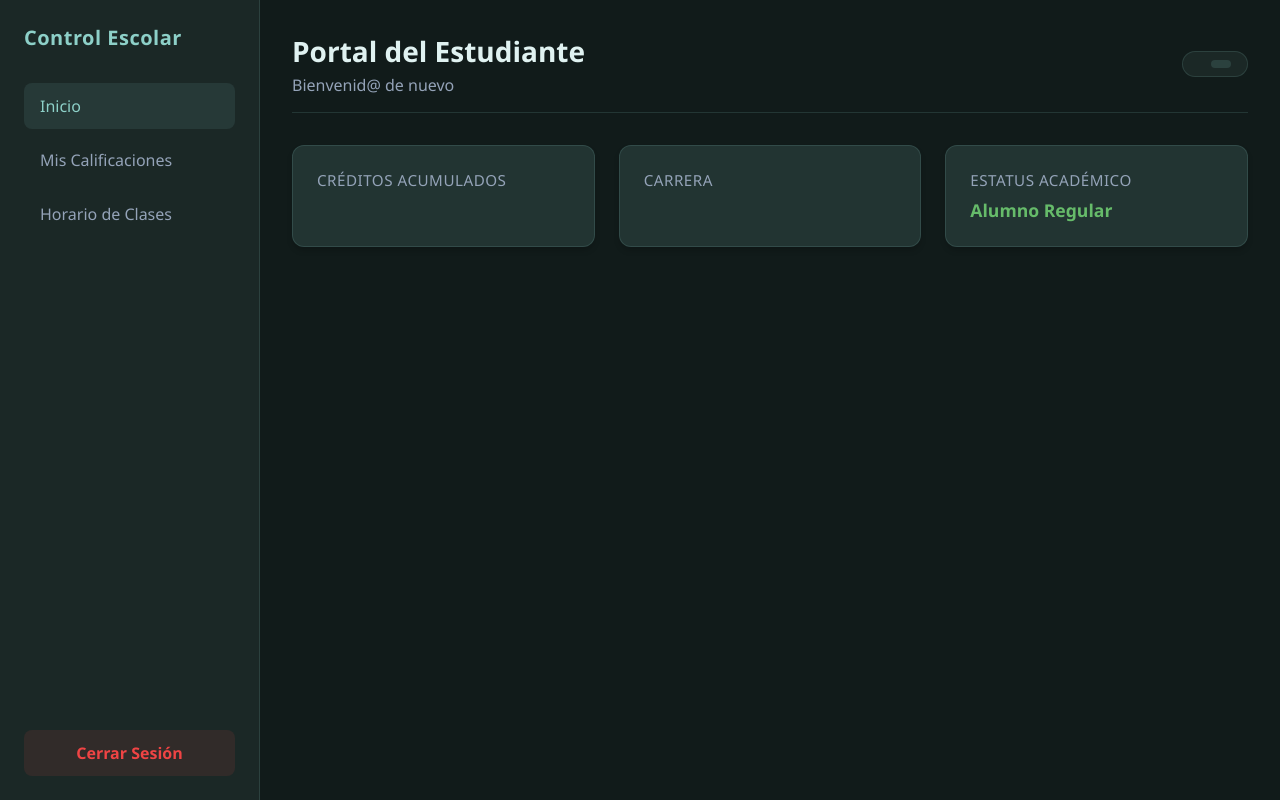
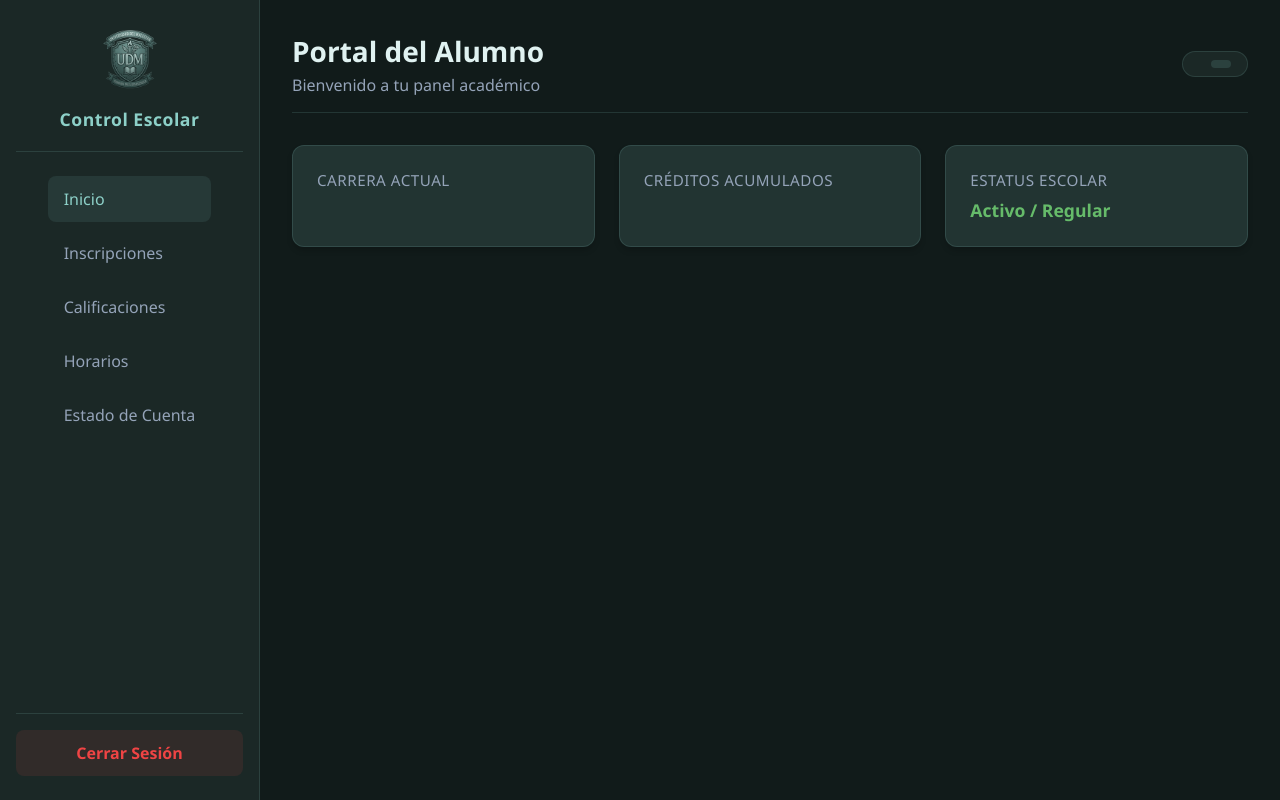
Before and after one commit to Jancu88/Universidad-del-malestar, a PHP site: page /HTML/inicioAlumno.html in a window 1280 px wide. Run offline with PHP 8.4, Linux system fonts and the light colour scheme.

Commit message:
actualizacion con logo

```diff
--- a/CSS/inicioAlumno.css
+++ b/CSS/inicioAlumno.css
@@ -2,7 +2,6 @@
    ESTILOS ESPECÍFICOS - INICIO ALUMNO
 ----------------------------------------- */
 
-/* Reseteo y variables base inspiradas en tu paleta */
 :root {
     --primary-brand: #8DD0C8;
     --bg-main: #111B1A;
@@ -31,32 +30,69 @@ body {
 .dashboard-layout {
     display: flex;
     min-height: 100vh;
+    width: 100%;
 }
 
-/* Sidebar / Navegación Lateral */
+/* Sidebar / Navegación Lateral (Estricto a 260px) */
 .sidebar {
     width: 260px;
+    min-width: 260px;
+    max-width: 260px;
     background-color: var(--surface);
     border-right: 1px solid var(--border-color);
     display: flex;
     flex-direction: column;
     justify-content: space-between;
-    padding: 24px;
+    padding: 24px 16px;
+    min-height: 100vh;
+    position: sticky;
+    top: 0;
 }
 
+/* Bloque superior (Logo + Navegación) */
+.sidebar-top {
+    display: flex;
+    flex-direction: column;
+    align-items: center;
+    width: 100%;
+}
+
+/* Contenedor del Logotipo y Título centrados */
+.brand-container {
+    display: flex;
+    flex-direction: column;
+    align-items: center;
+    text-align: center;
+    margin-bottom: 24px;
+    padding-bottom: 20px;
+    border-bottom: 1px solid var(--border-color);
+    width: 100%;
+}
+
+/* Logotipo grande y centrado arriba */
+.brand-logo {
+    width: 130px;
+    height: auto;
+    object-fit: contain;
+    margin-bottom: 12px;
+}
+
+/* Texto de Control Escolar abajo del logo */
 .brand-title {
-    font-size: 1.25rem;
+    font-size: 1.1rem;
     font-weight: 700;
     color: var(--primary-brand);
-    margin-bottom: 32px;
     letter-spacing: 0.5px;
+    margin: 0;
 }
 
+/* Listado de navegación */
 .nav-list {
     list-style: none;
     display: flex;
     flex-direction: column;
     gap: 8px;
+    width: 100%;
 }
 
 .nav-link {
@@ -67,6 +103,7 @@ body {
     border-radius: 8px;
     transition: all 0.2s ease;
     font-weight: 500;
+    width: 100%;
 }
 
 .nav-link:hover,
@@ -75,6 +112,14 @@ body {
     color: var(--primary-brand);
 }
 
+/* Bloque inferior para el botón de Cerrar Sesión */
+.sidebar-bottom {
+    width: 100%;
+    padding-top: 16px;
+    border-top: 1px solid var(--border-color);
+}
+
+/* Botón de Cerrar Sesión fijo dentro de la barra */
 .btn-logout {
     display: block;
     width: 100%;
--- a/HTML/inicioAlumno.html
+++ b/HTML/inicioAlumno.html
@@ -4,6 +4,7 @@
     <meta charset="UTF-8">
     <meta name="viewport" content="width=device-width, initial-scale=1.0">
     <title>Portal Alumno - Control Escolar</title>
+    <!-- Enlace al archivo CSS específico para este módulo -->
     <link rel="stylesheet" href="../CSS/inicioAlumno.css">
 </head>
 <body>
@@ -12,26 +13,40 @@
 
     <!-- Sidebar / Navegación Lateral -->
     <aside class="sidebar">
-        <div>
-            <h2 class="brand-title">Control Escolar</h2>
+
+        <!-- Bloque Superior: Logo, Título y Menú -->
+        <div class="sidebar-top">
+            <div class="brand-container">
+                <img src="../Recursos/logo.png" alt="Logo UDM" class="brand-logo">
+                <h2 class="brand-title">Control Escolar</h2>
+            </div>
+
             <nav>
                 <ul class="nav-list">
                     <li class="nav-item">
                         <a href="inicioAlumno.php" class="nav-link active">Inicio</a>
                     </li>
                     <li class="nav-item">
-                        <a href="calificaciones.php" class="nav-link">Mis Calificaciones</a>
+                        <a href="inscripciones.php" class="nav-link">Inscripciones</a>
                     </li>
                     <li class="nav-item">
-                        <a href="horario.php" class="nav-link">Horario de Clases</a>
+                        <a href="calificaciones.php" class="nav-link">Calificaciones</a>
+                    </li>
+                    <li class="nav-item">
+                        <a href="horarios.php" class="nav-link">Horarios</a>
+                    </li>
+                    <li class="nav-item">
+                        <a href="adeudos.php" class="nav-link">Estado de Cuenta</a>
                     </li>
                 </ul>
             </nav>
         </div>
 
-        <div>
+        <!-- Bloque Inferior: Botón de Cerrar Sesión -->
+        <div class="sidebar-bottom">
             <a href="../PHP/logout.php" class="btn-logout">Cerrar Sesión</a>
         </div>
+
     </aside>
 
     <!-- Contenido Principal del Alumno -->
@@ -39,19 +54,26 @@
 
         <header class="top-bar">
             <div>
-                <h1>Portal del Estudiante</h1>
-                <p style="color: var(--text-secondary); margin-top: 4px;">Bienvenid@ de nuevo</p>
+                <h1>Portal del Alumno</h1>
+                <p style="color: var(--text-secondary); margin-top: 4px;">Bienvenido a tu panel académico</p>
             </div>
 
             <div class="user-info">
-                <span style="font-weight: 500;" id="nombre-usuario"><?php echo htmlspecialchars($nombre ?? 'Estudiante'); ?></span>
+                <span style="font-weight: 500;" id="nombre-usuario"><?php echo htmlspecialchars($nombre ?? 'Alumno'); ?></span>
                 <span class="role-badge" id="rol-usuario"><?php echo htmlspecialchars($rol ?? 'alumno'); ?></span>
             </div>
         </header>
 
-        <!-- Tarjetas Informativas basadas en la Base de Datos -->
+        <!-- Tarjetas Informativas / Resumen para Alumnos -->
         <section>
             <div class="grid-cards">
+
+                <article class="card">
+                    <h3>Carrera Actual</h3>
+                    <p style="font-size: 1.25rem; font-weight: 600; color: var(--primary-brand); margin-top: 8px;">
+                        <?php echo htmlspecialchars($carrera ?? 'Sin carrera asignada'); ?>
+                    </p>
+                </article>
 
                 <article class="card">
                     <h3>Créditos Acumulados</h3>
@@ -61,16 +83,9 @@
                 </article>
 
                 <article class="card">
-                    <h3>Carrera</h3>
-                    <p style="font-size: 1.1rem; margin-top: 12px; font-weight: 500;">
-                        <?php echo htmlspecialchars($carrera ?? 'Sin Asignar'); ?>
-                    </p>
-                </article>
-
-                <article class="card">
-                    <h3>Estatus Académico</h3>
+                    <h3>Estatus Escolar</h3>
                     <p style="color: var(--state-success); font-weight: 600; margin-top: 8px;">
-                        Alumno Regular
+                        Activo / Regular
                     </p>
                 </article>
 
```
Also changed, not shown: CSS/inicioAdmin.css (+50 -4 lines), CSS/inicioDocente.css (+50 -4 lines), HTML/inicioAdmin.html (+11 -5 lines), HTML/inicioDocente.html (+11 -5 lines).
